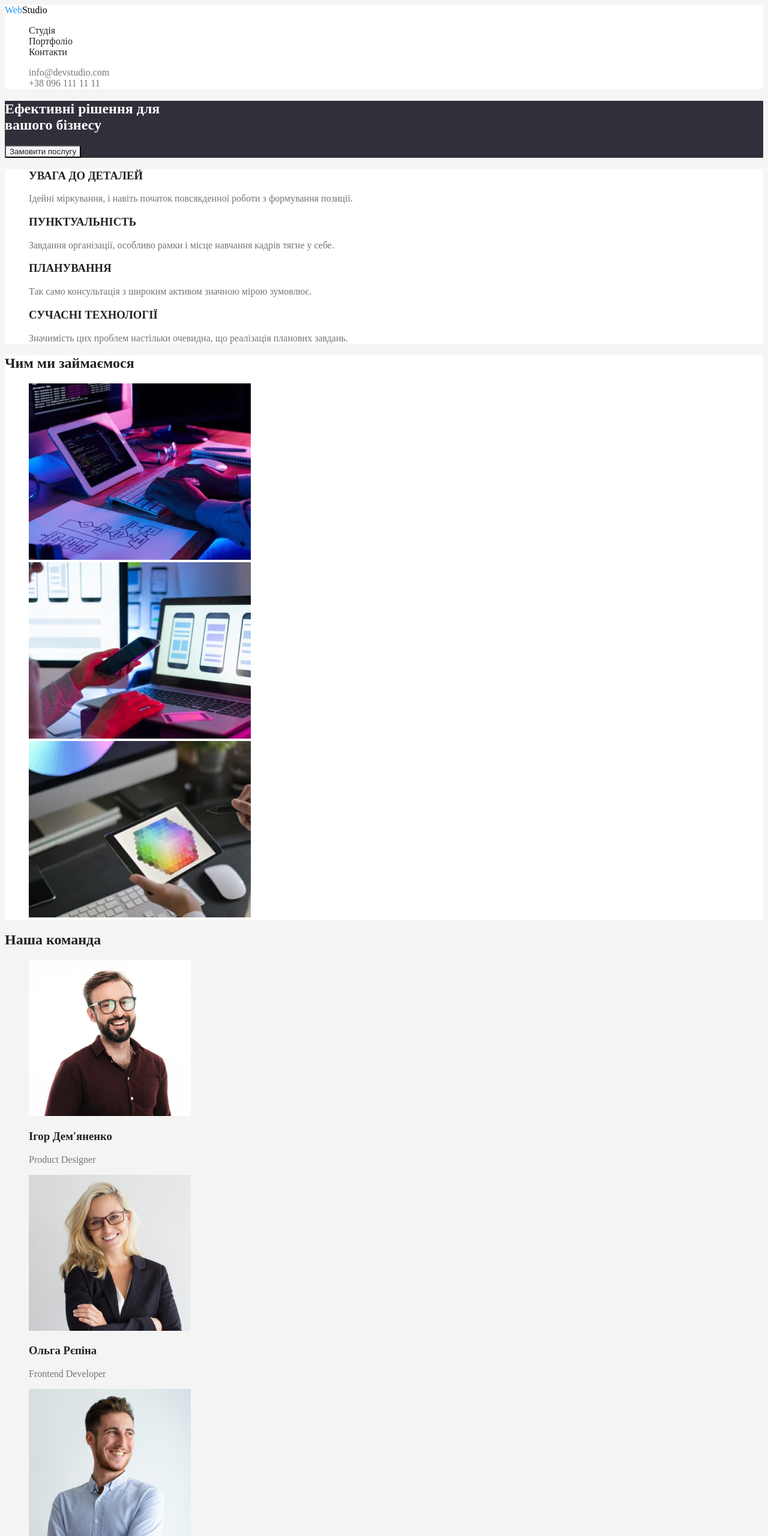
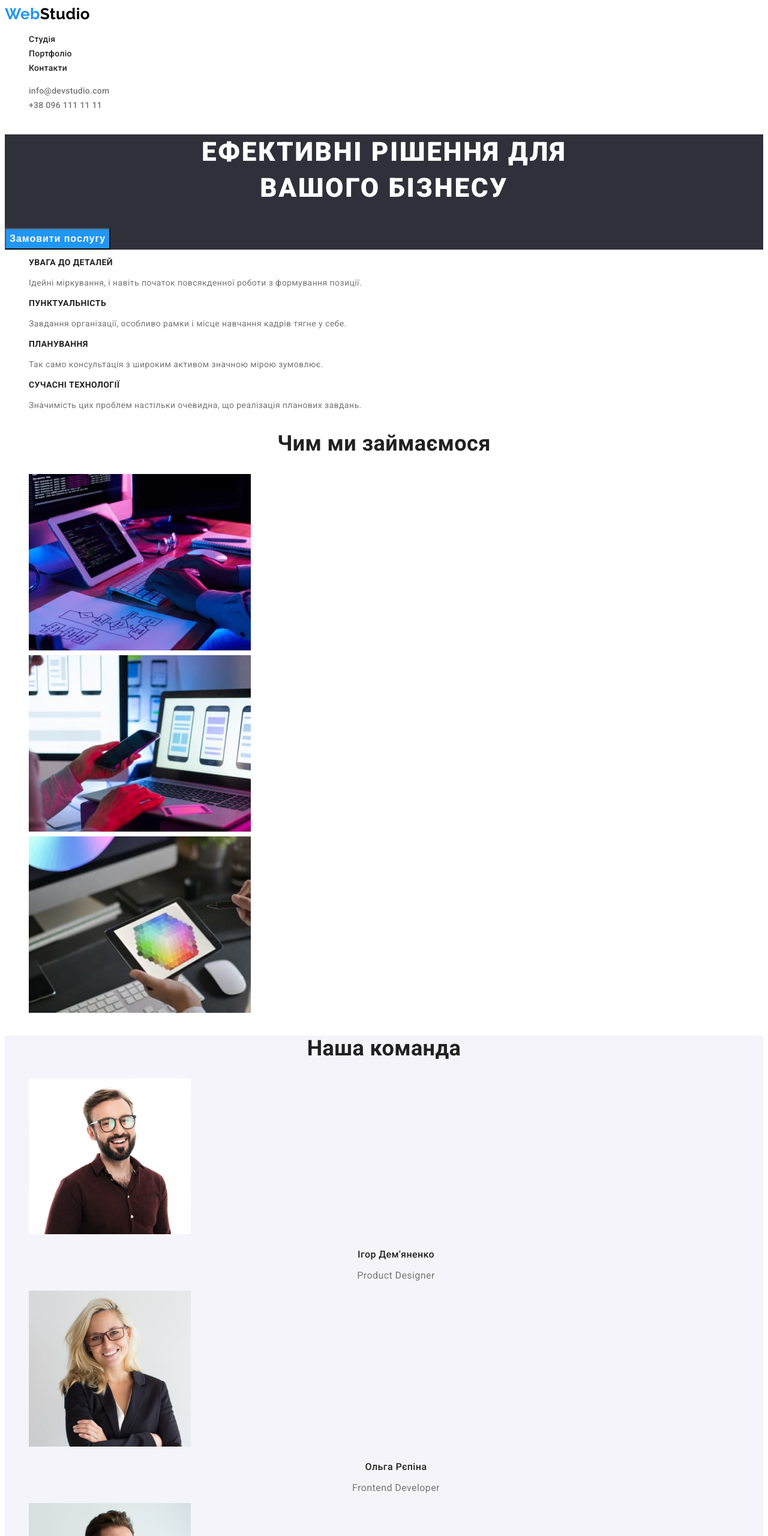
Before and after one commit to AndriyNich/goit-markup-hw-02, a plain HTML site: page index.html in a window 1280 px wide. Shown: the top 2560 px of the page at 60% size. Drawn offline with Linux system fonts and the light colour scheme.

Commit message:
finish css
First finish css & html this task

```diff
--- a/css/styles.css
+++ b/css/styles.css
@@ -2,28 +2,26 @@
   /* text color */
   --text-color: #757575;
   --text-title-color: #212121;
-    --text-alternative-color: #2196F3;
-    --text-secondary-alternative-color: #FFFFFF;
+  --text-alternative-color: #2196f3;
+  --text-secondary-alternative-color: #ffffff;
   /* logo color */
-    --logo-first-color: #2196F3;
+  --logo-first-color: #2196f3;
   --logo-secondary-color: #000000;
-    --logo-alternative-color: #FFFFFF;
+  --logo-alternative-color: #ffffff;
   /* button color */
   --button-text-color: #212121;
-    --button-text-alternative-color: #FFFFFF;
-    --button-background-color: #F5F4FA;
-    --button-background-secondary-color: #2196F3;
+  --button-text-alternative-color: #ffffff;
+  --button-background-color: #f5f4fa;
+  --button-background-secondary-color: #2196f3;
   /* link color */
   --link-color: #212121;
   --link-secondary-color: #757575;
-    --link-alternative-color: #2196F3;
+  --link-alternative-color: #2196f3;
   --link-secondary-alternative-color: rgba(255, 255, 255, 0.6);
   /* background color */
-    --body-background-color: #F5F5F5;
-    --header-background-color: #FFFFFF;
-    --main-background-color: #FFFFFF;
-    --footer-background-color: #2F303A;
-    --section-our-command-background-color: #F5F4F4;
+  --background-color: #ffffff;
+  --footer-background-color: #2f303a;
+  --team-background-color: #f5f4fa;
 }
 
 .list-none {
@@ -34,90 +32,171 @@
   text-decoration: none;
 }
 
-body{
+body {
+  font-family: "Roboto", sans-serif;
+  font-size: 14px;
+  line-height: 1.71;
+  letter-spacing: 0.03em;
   color: var(--text-color);
-    background-color: var(--body-background-color);
+  background-color: var(background-color);
 }
 
-.page-header {
-    background-color: var(--header-background-color);
-}
-
+/* Section Header */
 .logo {
-    color: var(--logo-first-color)
+  font-family: "Raleway", sans-serif;
+  font-weight: 700;
+  font-size: 26px;
+  line-height: 1.19;
+  color: var(--logo-first-color);
 }
 
 .logo-header {
-    color: var(--logo-secondary-color)
+  color: var(--logo-secondary-color);
 }
 
 .logo-footer {
-    color: var(--logo-alternative-color)
+  color: var(--logo-alternative-color);
 }
 
 .menu-link {
+  font-weight: 500;
+  line-height: 1.14;
+  letter-spacing: 0.02em;
   color: var(--link-color);
 }
 
 .menu-link:hover,
 .menu-link:focus {
-    color: var(--link-alternative-color)
+  color: var(--link-alternative-color);
 }
 
 .header-address {
+  font-weight: 500;
+  line-height: 1.14;
+  letter-spacing: 0.02em;
   color: var(--link-secondary-color);
 }
 
 .header-address:hover,
 .header-address:focus {
-    color: var(--link-alternative-color)
+  color: var(--link-alternative-color);
 }
 
-.section-all{
-    background-color: var(--main-background-color);
-}
-
+/* Section body index.html */
 .hero {
   background-color: var(--footer-background-color);
 }
 
 .hero-title {
+  font-weight: 900;
+  font-size: 44px;
+  line-height: 1.36;
+  text-align: center;
+  letter-spacing: 0.06em;
+  text-transform: uppercase;
   color: var(--text-secondary-alternative-color);
 }
 
 .btn {
+  cursor: pointer;
+  font-weight: 700;
+  font-size: 16px;
+  line-height: 1.88;
+  text-align: center;
+  letter-spacing: 0.06em;
+  color: var(--button-text-alternative-color);
+  background-color: var(--button-background-secondary-color);
+}
+
+.btn:hover,
+.btn:focus {
   color: var(--button-text-color);
   background-color: var(--button-background-color);
 }
 
-.btn:hover,
-.btn:focus {
+.caption-hiden {
+  display: none;
+}
+
+.subject {
+  font-size: 36px;
+  line-height: 1.17;
+  text-align: center;
+}
+
+.heading {
+  font-size: 14px;
+  line-height: 1.14;
+  text-transform: uppercase;
+}
+
+.subject,
+.heading {
+  font-weight: 700;
+}
+
+.team {
+  background-color: var(--team-background-color);
+}
+
+.fio {
+  font-weight: 500;
+}
+
+.fio,
+.txt {
+  font-size: 16px;
+  line-height: 1.19;
+  text-align: center;
+}
+
+.subject,
+.heading,
+.fio {
+  color: var(--text-title-color);
+}
+
+/* Section body portfolio.html */
+.btn-portfolio {
+  cursor: pointer;
+  font-weight: 500;
+  font-size: 16px;
+  line-height: 1.62;
+  text-align: center;
+  color: var(--button-text-color);
+  background-color: var(--button-background-color);
+}
+
+.btn-portfolio:hover,
+.btn-portfolio:focus {
   color: var(--button-text-alternative-color);
   background-color: var(--button-background-secondary-color);
 }
 
-.title {
-    color: var(--text-title-color)
+.card-caption {
+  font-weight: 700;
+  font-size: 18px;
+  line-height: 2;
+  letter-spacing: 0.06em;
+  color: var(--text-title-color);
 }
 
-.text-hiden {
-    display: none
+.card-txt {
+  font-size: 16px;
+  line-height: 1.88;
 }
 
-.alternative-background {
-    background-color: var(--section-our-command-background-color);
-}
-
+/* Section Footer */
 .page-footer {
   background-color: var(--footer-background-color);
 }
 
 .footer-text {
-    color: var(--text-secondary-alternative-color)
+  color: var(--text-secondary-alternative-color);
 }
 
 .footer-link {
-    color: var(--link-secondary-color);
+  color: var(--link-secondary-alternative-color);
 }
 
 .footer-link:hover,
--- a/index.html
+++ b/index.html
@@ -6,6 +6,9 @@
     <meta http-equiv="X-UA-Compatible" content="IE=edge">
     <meta name="viewport" content="width=device-width, initial-scale=1.0">
     <title>Студія</title>
+    <link
+        href="https://fonts.googleapis.com/css2?family=Raleway:wght@700&family=Roboto:wght@400;500;700;900&display=swap"
+        rel="stylesheet">
     <link rel="stylesheet" href="./css/styles.css">
 </head>
 
@@ -34,37 +37,37 @@
             </li>
         </ul>
     </header>
-    <main>
+    <main class="all-background">
         <!--Hero-->
-        <section class="hero section-all">
-            <h1 class="hero-title" >Ефективні рішення для<br />вашого бізнесу</h1>
+        <section class="hero">
+            <h1 class="hero-title">Ефективні рішення для<br />вашого бізнесу</h1>
             <button type="button" class="btn">Замовити послугу</button>
         </section>
         <!--Advantages-->
-        <section class="section-all">
-            <h2 class="text-hiden title">Переваги</h2>
+        <section>
+            <h2 class="subject caption-hiden">Переваги</h2>
             <ul class="list-none">
                 <li>
-                    <h3  class="title">УВАГА ДО ДЕТАЛЕЙ</h3>
+                    <h3 class="heading">УВАГА ДО ДЕТАЛЕЙ</h3>
                     <p>Ідейні міркування, і навіть початок повсякденної роботи з формування позиції.</p>
                 </li>
                 <li>
-                    <h3 class="title">ПУНКТУАЛЬНІСТЬ</h3>
+                    <h3 class="heading">ПУНКТУАЛЬНІСТЬ</h3>
                     <p>Завдання організації, особливо рамки і місце навчання кадрів тягне у себе.</p>
                 </li>
                 <li>
-                    <h3 class="title">ПЛАНУВАННЯ</h3>
+                    <h3 class="heading">ПЛАНУВАННЯ</h3>
                     <p>Так само консультація з широким активом значною мірою зумовлює.</p>
                 </li>
                 <li>
-                    <h3 class="title">СУЧАСНІ ТЕХНОЛОГІЇ</h3>
+                    <h3 class="heading">СУЧАСНІ ТЕХНОЛОГІЇ</h3>
                     <p>Значимість цих проблем настільки очевидна, що реалізація планових завдань.</p>
                 </li>
             </ul>
         </section>
         <!--What are we doing-->
-        <section class="section-all">
-            <h2 class="title">Чим ми займаємося</h2>
+        <section>
+            <h2 class="subject">Чим ми займаємося</h2>
             <ul class="list-none">
                 <li>
                     <a href="" class="link-none">
@@ -84,44 +87,44 @@
             </ul>
         </section>
         <!--Our team-->
-        <section class="alternative-background">
-            <h2 class="title">Наша команда</h2>
+        <section class="team">
+            <h2 class="subject">Наша команда</h2>
             <ul class="list-none">
                 <li>
                     <a href="" class="link-none">
                         <img src="./images/demianenko.jpg" alt="Дизайнер проекту Ігор Дем'яненко" width="270"
                             height="260">
                     </a>
-                    <h3 class="title">Ігор Дем'яненко</h3>
-                    <p lang="en">Product Designer</p>
+                    <h3 class="fio">Ігор Дем'яненко</h3>
+                    <p class="txt" lang="en">Product Designer</p>
                 </li>
                 <li>
                     <a href="" class="link-none">
                         <img src="./images/repina.jpg" alt="Розробник Ольга Рєпіна" width="270" height="260">
                     </a>
-                    <h3 class="title">Ольга Рєпіна</h3>
-                    <p lang="en">Frontend Developer</p>
+                    <h3 class="fio">Ольга Рєпіна</h3>
+                    <p class="txt" lang="en">Frontend Developer</p>
                 </li>
                 <li>
                     <a href="" class="link-none">
                         <img src="./images/tarasov.jpg" alt="Маркетолог Микола Тарасов" width="270" height="260">
                     </a>
-                    <h3 class="title">Микола Тарасов</h3>
-                    <p lang="en">Marketing</p>
+                    <h3 class="fio">Микола Тарасов</h3>
+                    <p class="txt" lang="en">Marketing</p>
                 </li>
                 <li>
                     <a href="" class="link-none">
                         <img src="./images/ermakov.jpg" alt="Дизайнер інтерфейсу Михайло Єрмаков" width="270"
                             height="260">
                     </a>
-                    <h3 class="title">Михайло Єрмаков</h3>
-                    <p lang="en">UI Designer</p>
+                    <h3 class="fio">Михайло Єрмаков</h3>
+                    <p class="txt" lang="en">UI Designer</p>
                 </li>
             </ul>
         </section>
     </main>
     <footer class="page-footer">
-        <a href="" class="logo link-none">Web<span class="logo-footer">Studio</span></a>
+        <a href="./index.html" class="logo link-none">Web<span class="logo-footer">Studio</span></a>
         <address>
             <p class="footer-text">м. Київ, пр-т Лесі Українки, 26</p>
             <ul class="list-none">
```
Also changed, not shown: portfolio.html (+80 -35 lines). Lines whose indentation alone changed are shown as unchanged.
